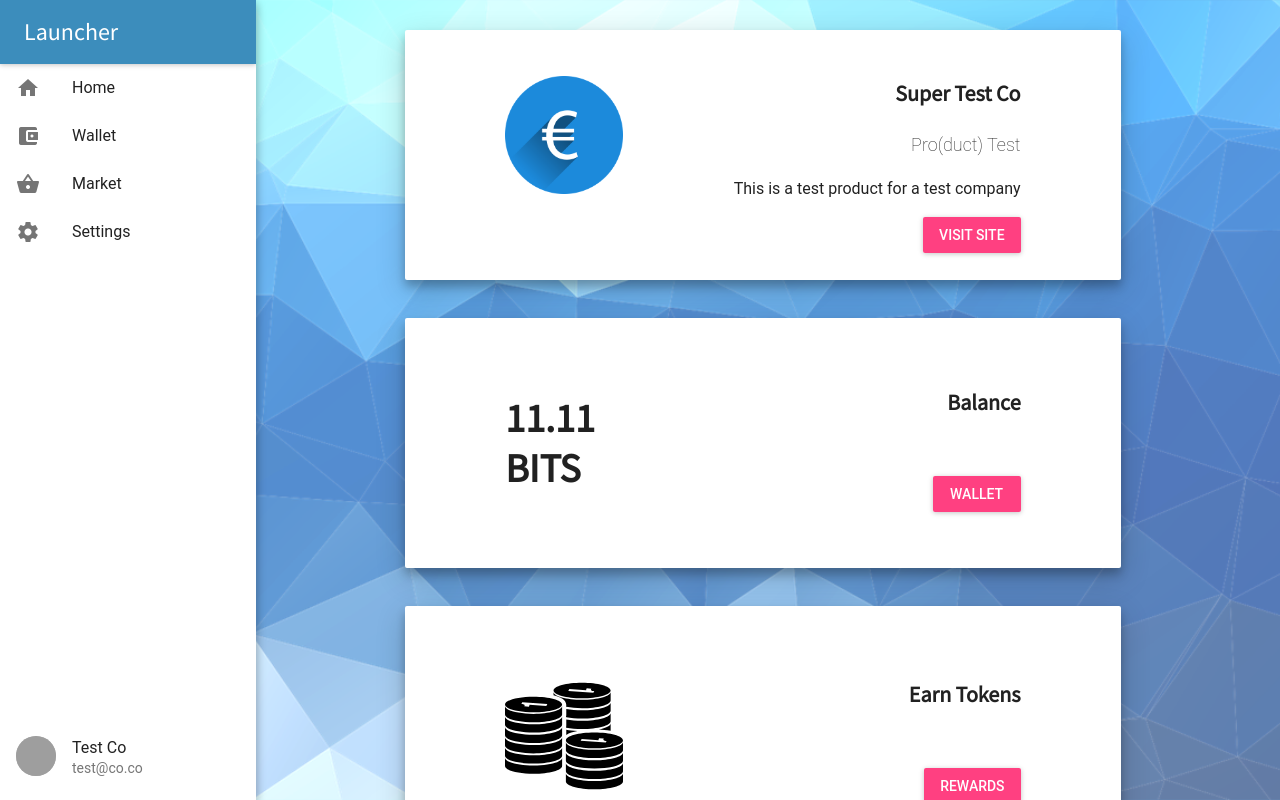
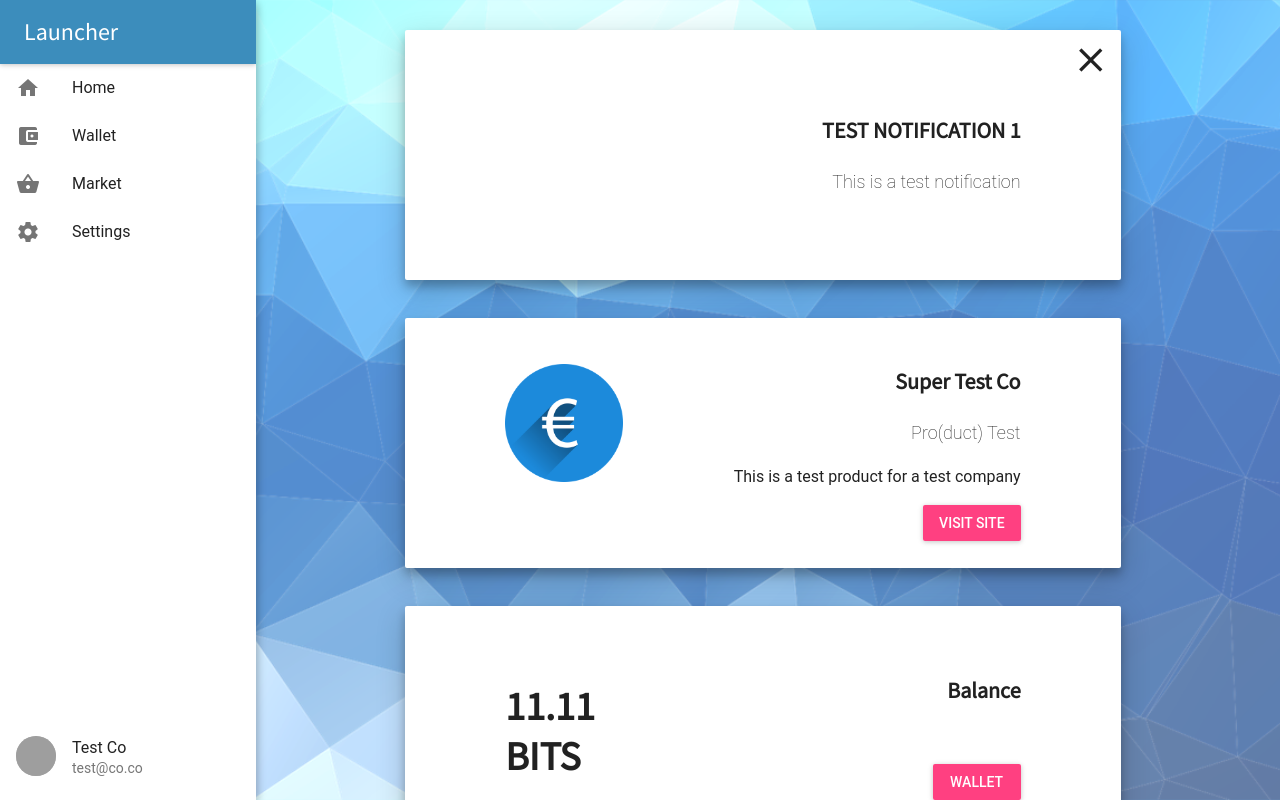
Before and after one commit to michailbrynard/rhino, a React (Create React App) app: page /home in a window 1280 px wide. Shown: the top 800 px of the page. Built offline with nearby package versions, Linux system fonts and the light colour scheme; grey boxes are pictures that could not be loaded.

Commit message:
added dismissable notification card and snackbar message for closing notification

```diff
--- a/src/containers/home.js
+++ b/src/containers/home.js
@@ -1,6 +1,9 @@
 import React, { Component } from 'react'
 import Paper from 'material-ui/Paper';
 import RaisedButton from 'material-ui/RaisedButton';
+import FontIcon from 'material-ui/FontIcon'
+import Snackbar from 'material-ui/Snackbar';
+
 
 import { connect } from 'react-redux'
 import { bindActionCreators } from 'redux'
@@ -8,12 +11,70 @@ import { bindActionCreators } from 'redux'
 import Loader from '../components/loader'
 import { getHomeData } from '../actions'
 
-const Home = ({ home_data, history }) => (
+class Home extends Component {
+	constructor(props) {
+		super(props)
+
+		this.state = {
+			notifications: [
+				{
+					title: "TEST NOTIFICATION 1",
+					text: "This is a test notification"
+				}
+			],
+			snackbar_open: false
+		}
+	}
+
+	handleSnackbarClose = () => {
+		this.setState({
+			snackbar_open: false,
+		});
+	};
+
+
+	render() {
+
+		const { home_data, loading, history} = this.props
+		return (
 			<div className='container'>
 				{
 					home_data ?
 						<div className='row'>
+							<Snackbar
+								open={this.state.snackbar_open}
+								message="Notification Dismissed"
+								autoHideDuration={3000}
+								onRequestClose={this.handleSnackbarClose}
+							/>
 							<br />
+							{
+								this.state.notifications.map((item, index) => (
+									<div key={index} className='col-12'>
+										<Paper style={style.card} zDepth={3}>
+											<FontIcon onClick={() => {
+												this.state.notifications.splice(index, 1)
+												this.state.snackbar_open = true
+												this.setState(this.state)
+											}} style={{
+												fontSize: 40,
+												position: 'absolute',
+												top: 10,
+												right: 10
+											}} className="material-icons">close</FontIcon>
+											<div className='container'>
+												<div className='row'>
+													<div className='col-12 right'>
+														<h3>{item.title}</h3>
+														<p>{item.text}</p>
+													</div>
+												</div>
+											</div>
+										</Paper>
+										<br />
+									</div>
+								))
+							}
 							<div className='col-12'>
 								<Paper style={style.card} zDepth={3}>
 									<div className='container'>
@@ -26,7 +87,7 @@ const Home = ({ home_data, history }) => (
 												<h3>{home_data.company.name}</h3>
 												<p>{home_data.company.product}</p>
 												<span>{home_data.company.description}</span>
-										<br/><br/>
+												<br /><br />
 												<RaisedButton label="Visit Site" secondary={true} />
 											</div>
 										</div>
@@ -47,7 +108,7 @@ const Home = ({ home_data, history }) => (
 											</div>
 											<div className='col-6 right'>
 												<h3>Balance</h3>
-										<br/><br/>
+												<br /><br />
 												<RaisedButton onClick={() => history.push('/wallet')} label="Wallet" secondary={true} />
 											</div>
 										</div>
@@ -65,7 +126,7 @@ const Home = ({ home_data, history }) => (
 											</div>
 											<div className='col-8 right'>
 												<h3>Earn Tokens</h3>
-										<br/><br/>
+												<br /><br />
 												<RaisedButton label="Rewards" secondary={true} />
 											</div>
 										</div>
@@ -83,7 +144,7 @@ const Home = ({ home_data, history }) => (
 											</div>
 											<div className='col-8 right'>
 												<h3>Redeem Tokens</h3>
-										<br/><br/>
+												<br /><br />
 												<RaisedButton onClick={() => history.push('/market')} label="Perks" secondary={true} />
 											</div>
 										</div>
@@ -96,6 +157,8 @@ const Home = ({ home_data, history }) => (
 				}
 			</div>
 		)
+	}
+}
 
 class HomeContainer extends Component {
 	componentDidMount() {
@@ -122,7 +185,8 @@ const style = {
 	card: {
 		height: 250,
 		display: 'flex',
-		alignItems: 'center'
+		alignItems: 'center',
+		position: 'relative'
 	},
 
 };
```
Lines whose indentation alone changed are shown as unchanged.
